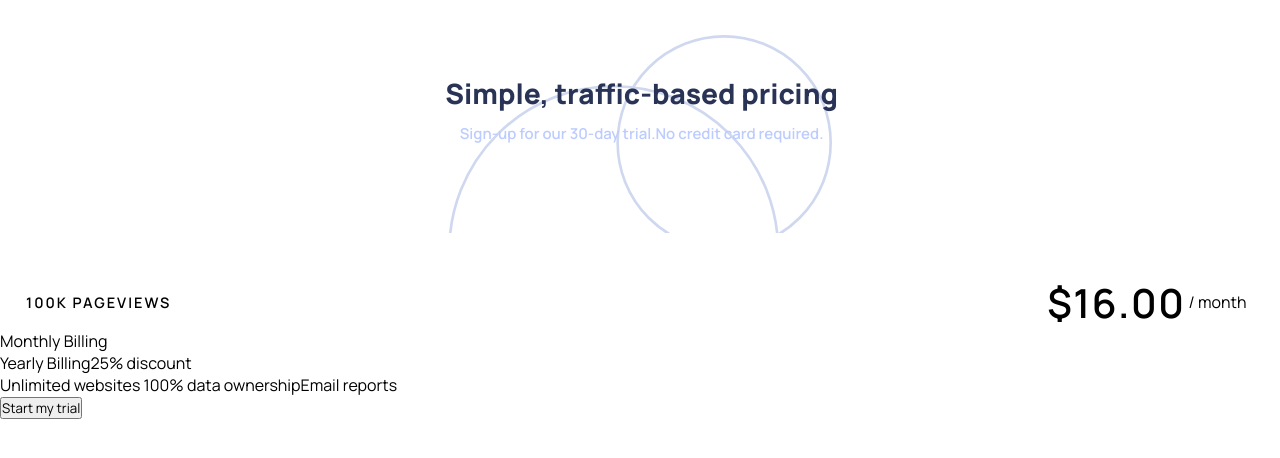
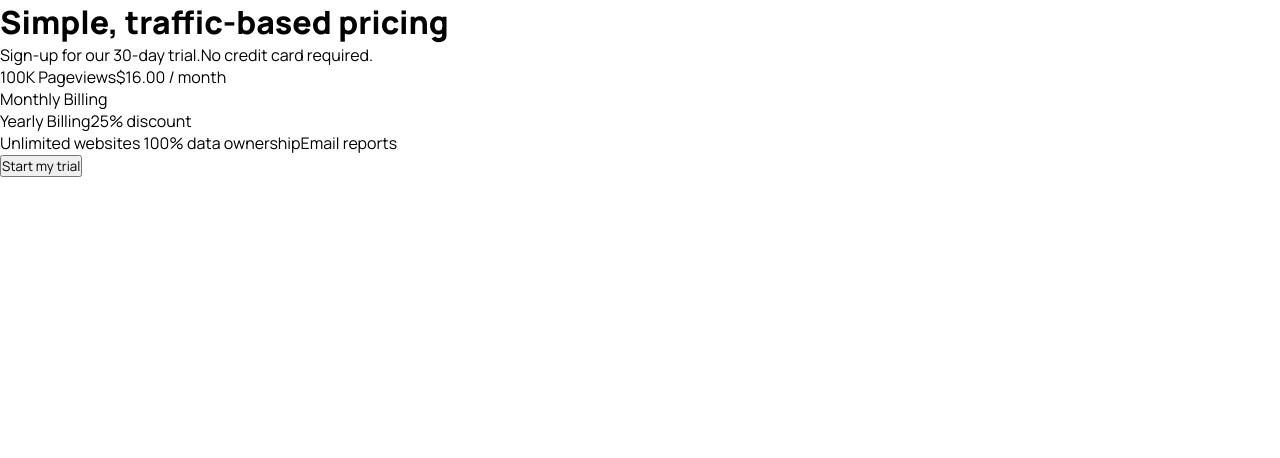
Before and after one commit to hrk-berserker27/Pricing-component, a Next.js app in the folder Next-app/: page / in a window 1280 px wide. Shown: the top 458 px of the page. Built offline with nearby package versions, Linux system fonts and the light colour scheme.

Commit message:
deleted the broken design

```diff
--- a/Next-app/pages/index.js
+++ b/Next-app/pages/index.js
@@ -26,12 +26,12 @@ export default function App() {
           <header>
             <span>100K Pageviews</span>
             <span className="price-container">
-              <span className="price">$16.00 </span>
-              <span>/</span>
-              <span>month</span>
+              <span className="price">$16.00</span>
+              <span>&nbsp;/&nbsp;month</span>
             </span>
           </header>
-          <div className="slider-container">
+          <div className="slider"></div>
+          <div className="toggle-container">
             Monthly Billing <div className="slider"></div>Yearly Billing
             <span>25% discount</span>
           </div>
--- a/Next-app/styles/styles.scss
+++ b/Next-app/styles/styles.scss
@@ -14,68 +14,4 @@ main {
     width: 100vw;
     overflow: hidden;
 
-    .main-header {
-        padding-left: 0.2em;
-        text-align: center;
-        background-size: 30%;
-        background-position-x: center;
-        padding-top: 4.6em;
-        padding-bottom: 5.6em;
-        background-image: url(../public/images/pattern-circles.svg);
-        background-repeat: no-repeat;
-        background-position-y: 2.2em;
-        position: relative;
-
-        h1 {
-            font-size: 1.75rem;
-            padding-bottom: 0.4em;
-            color: map-get(d.$color-bucket, "Text & CTA Background");
-        }
-
-        p {
-            font-size: 15px;
-            font-weight: 600;
-            color: map-get(d.$color-bucket, "CTA Text");
-        }
-    }
-
-    .slider-section {
-        padding-top: 2.6em;
-
-        header {
-            display: flex;
-            justify-content: space-between;
-            align-items: center;
-            padding-right: 2.1em;
-
-            span:first-child {
-                padding-left: 1.8em;
-                font-size: 14.5px;
-                text-transform: uppercase;
-                letter-spacing: 2px;
-                font-weight: 600;
-            }
-
-            .price-container {
-                display: flex;
-                align-items: center;
-                justify-content: space-between;
-                gap: 0.2em;
-
-                span {
-                    display: inline-flex;
-                }
-
-                span:first-child {
-                    font-size: 2.5rem;
-                    letter-spacing: 1.5px;
-                }
-
-            }
-
-
-        }
-
-    }
-
 }
```
